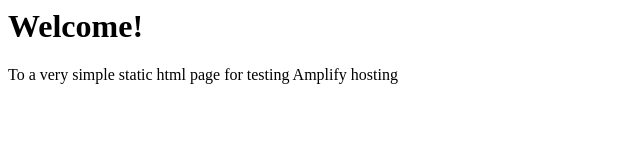
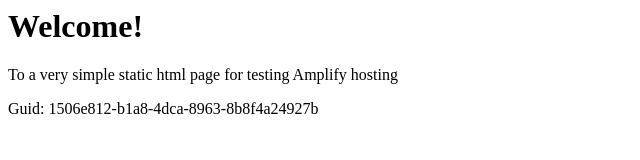
Before and after one commit to aws-aemilia-yul/Github-PR-Commit-Integration-Test-DoNotTouch-Gith-OKSLNVO2-v1-preprod-ca-central-1, a website: page src/index.html in a window 1280 px wide. Shown: the whole page, without its empty margins (0-640 px from the left). Drawn offline with Linux system fonts and the light colour scheme.

Commit message:
commit from integ tests

```diff
--- a/src/index.html
+++ b/src/index.html
@@ -1,3 +1,5 @@
+
+
 <html lang="en">
 
 <head>
@@ -10,6 +12,6 @@
 <body>
     <h1>Welcome!</h1>
     <p>To a very simple static html page for testing Amplify hosting</p>
-</body>
+    <p>Guid: 1506e812-b1a8-4dca-8963-8b8f4a24927b</p></body>
 
 </html>
```
